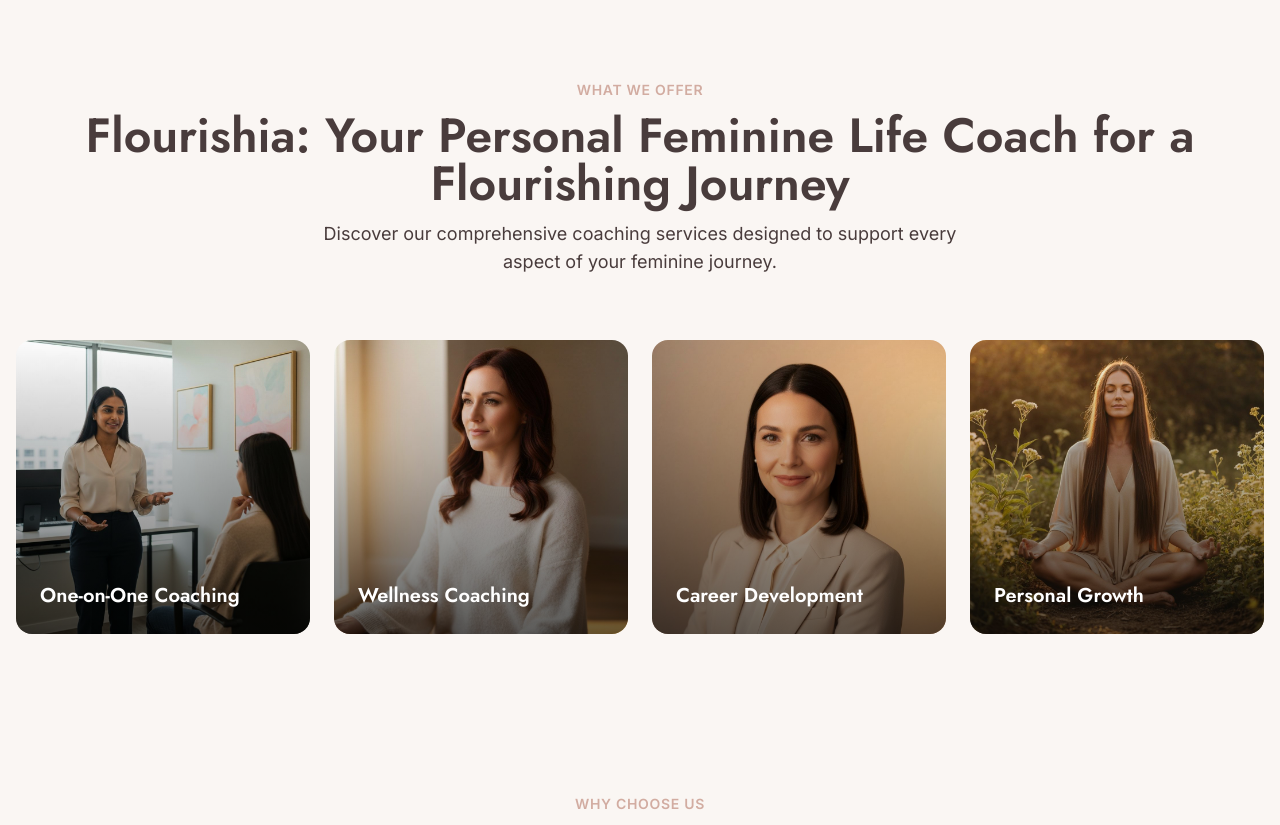
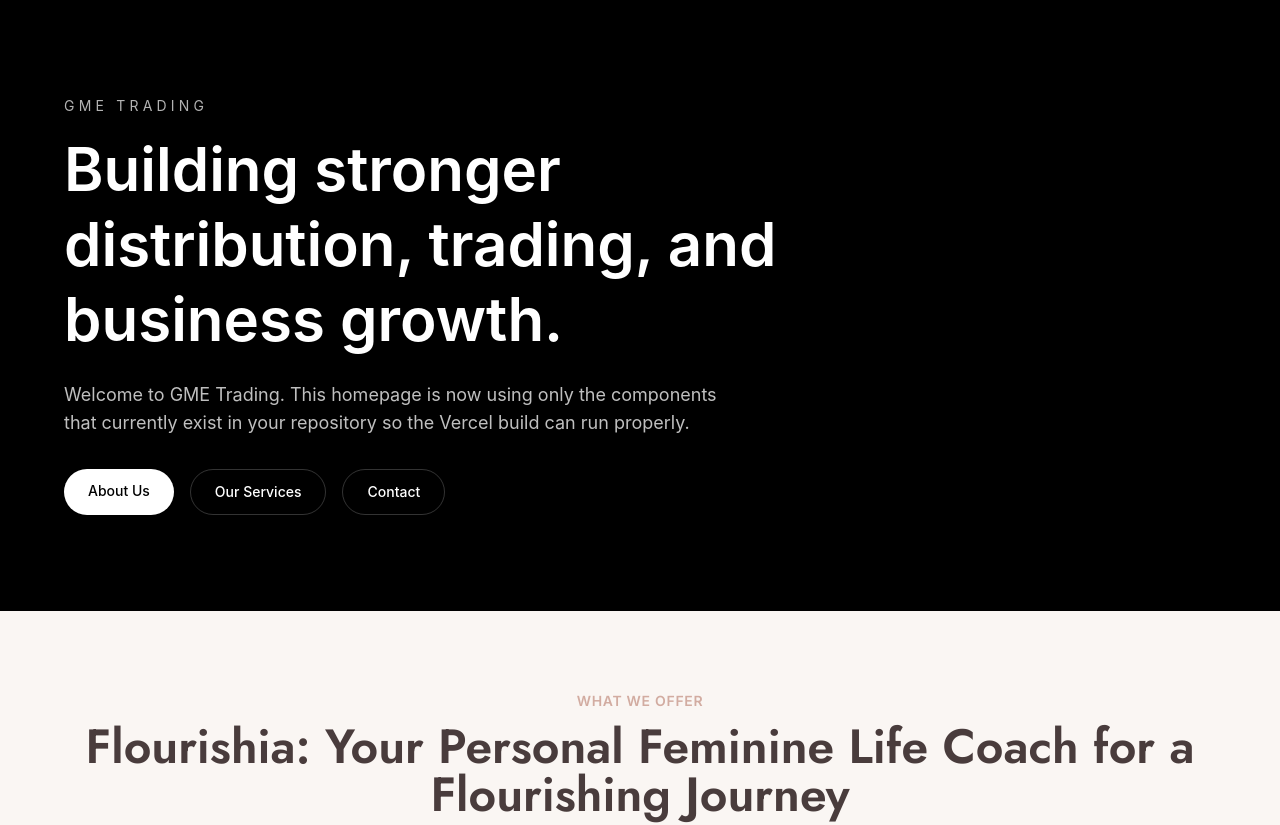
Before and after one commit to punite2023-ultra/GMETrading, a Next.js app: page / in a window 1280 px wide. Shown: the top 825 px of the page. Built offline with nearby package versions, Linux system fonts and the light colour scheme.

Commit message:
Update page.tsx

```diff
--- a/app/page.tsx
+++ b/app/page.tsx
@@ -1,10 +1,54 @@
-import WhatWeOfferSection from "@/components/home/what-we-offer-section"
-import WhyChooseSection from "@/components/home/why-choose-section"
-import FinalCTASection from "@/components/home/final-cta-section"
+import WhatWeOfferSection from '@/components/home/what-we-offer-section'
+import WhyChooseSection from '@/components/home/why-choose-section'
+import FinalCTASection from '@/components/home/final-cta-section'
+import Link from 'next/link'
 
 export default function Home() {
   return (
     <main className="w-full overflow-hidden">
+      <section className="relative overflow-hidden bg-black text-white">
+        <div className="mx-auto flex min-h-[70vh] max-w-7xl flex-col justify-center px-6 py-24 md:px-10 lg:px-16">
+          <div className="max-w-3xl">
+            <p className="mb-4 text-sm uppercase tracking-[0.3em] text-white/70">
+              GME Trading
+            </p>
+
+            <h1 className="text-4xl font-semibold leading-tight md:text-6xl">
+              Building stronger distribution, trading, and business growth.
+            </h1>
+
+            <p className="mt-6 max-w-2xl text-base leading-7 text-white/75 md:text-lg">
+              Welcome to GME Trading. This homepage is now using only the
+              components that currently exist in your repository so the Vercel
+              build can run properly.
+            </p>
+
+            <div className="mt-8 flex flex-wrap gap-4">
+              <Link
+                href="/about"
+                className="rounded-full bg-white px-6 py-3 text-sm font-medium text-black transition hover:opacity-90"
+              >
+                About Us
+              </Link>
+
+              <Link
+                href="/services"
+                className="rounded-full border border-white/20 px-6 py-3 text-sm font-medium text-white transition hover:bg-white/10"
+              >
+                Our Services
+              </Link>
+
+              <Link
+                href="/contact"
+                className="rounded-full border border-white/20 px-6 py-3 text-sm font-medium text-white transition hover:bg-white/10"
+              >
+                Contact
+              </Link>
+            </div>
+          </div>
+        </div>
+      </section>
+
       <WhatWeOfferSection />
       <WhyChooseSection />
       <FinalCTASection />
```
